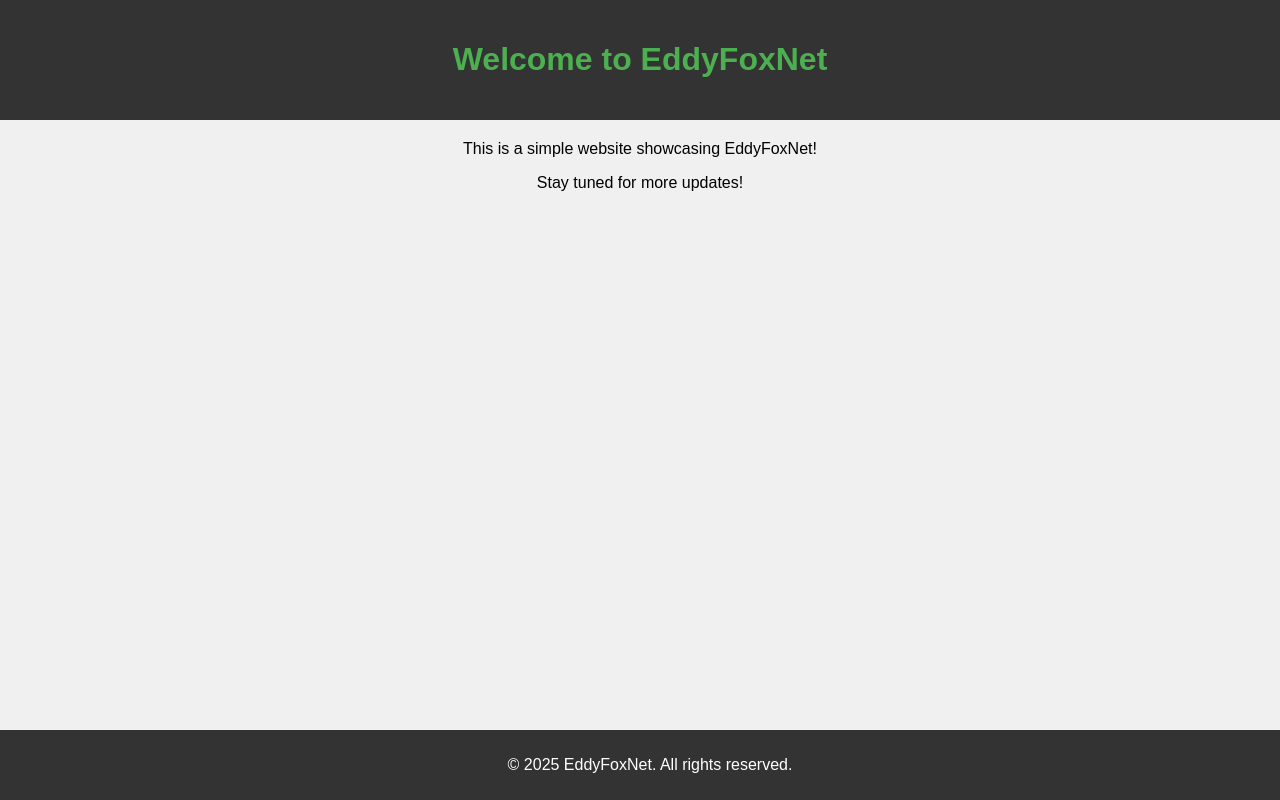
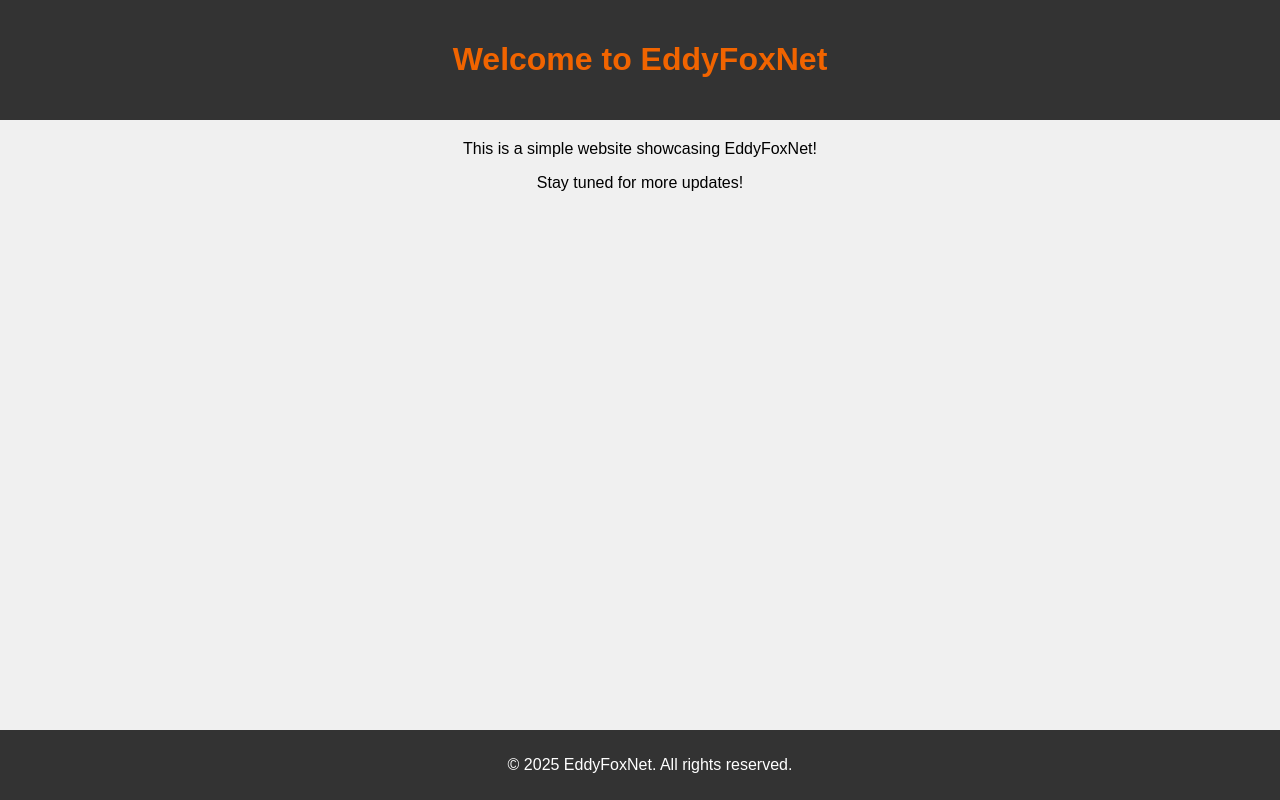
Before and after one commit to EDISONTECH/CF-EDDYFOXNET, a plain HTML site: page index.html in a window 1280 px wide. Drawn offline with Linux system fonts and the light colour scheme.

Commit message:
Update index.html

```diff
--- a/index.html
+++ b/index.html
@@ -29,7 +29,7 @@
             bottom: 0;
         }
         h1 {
-            color: #4CAF50;
+            color: #F16400;
         }
     </style>
 </head>
```
